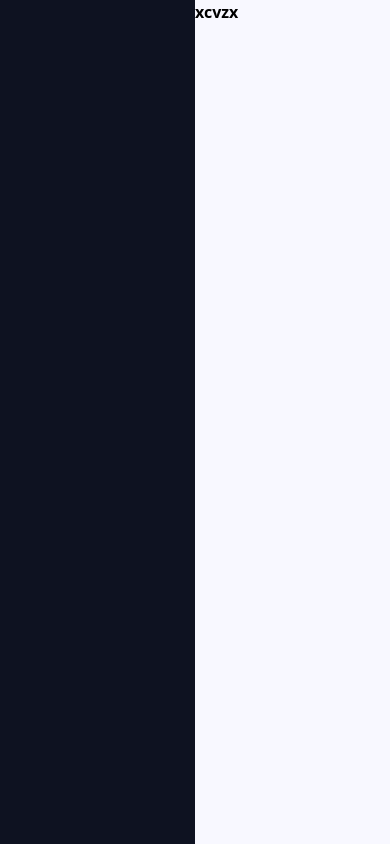
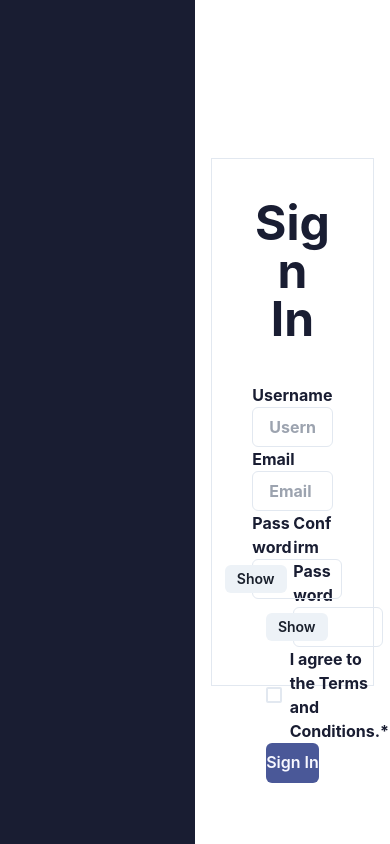
Before and after one commit to AlexandroFebrian/Sepuh_frontend, a React (Vite) app: page /signin in a window 390 px wide. Built offline with nearby package versions, Linux system fonts and the light colour scheme.

Commit message:
sign in blm selesai
jangan lupa di npm i

```diff
--- a/package.json
+++ b/package.json
@@ -10,7 +10,11 @@
     "preview": "vite preview"
   },
   "dependencies": {
+    "@chakra-ui/react": "^2.8.1",
+    "@emotion/react": "^11.11.1",
+    "@emotion/styled": "^11.11.0",
     "animate.css": "^4.1.1",
+    "framer-motion": "^10.16.4",
     "react": "^18.2.0",
     "react-dom": "^18.2.0",
     "react-router-dom": "^6.16.0",
--- a/src/SignIn/SignIn.jsx
+++ b/src/SignIn/SignIn.jsx
@@ -1,6 +1,7 @@
 import { useState } from 'react'
 import { useSpring, useSpringRef, animated } from '@react-spring/web'
 import "animate.css"
+import { Input, InputGroup, InputRightElement, Button, Checkbox } from '@chakra-ui/react'
 
 export default function SignIn(){
   const api = useSpringRef()
@@ -9,25 +10,62 @@ export default function SignIn(){
     from: { x: 0 },
   })
 
+  let move = false
+
+  const [showPass, setShowPass] = useState(false)
+  const handlePass = () => setShowPass(!showPass)
+
+  const [showConfirm, setShowConfirm] = useState(false)
+  const handleConfirm = () => setShowConfirm(!showConfirm)
+
   const handleClick = () => {
+
+    if(move == false){
+      move = true
       if(jumbo.x.get() === window.innerWidth/2){
-      //Animate kiri ngilang
+        // Tambah class Animate kiri ngilang
         document.getElementById("left").classList.add('animate__animated', 'animate__fadeOutRight')
 
-      //Animate kanan muncul
-      document.getElementById("left").classList.add('animate__animated', 'animate__fadeInLeft')
+        // Tambah class Animate kanan muncul
+        document.getElementById("right").classList.add('animate__animated', 'animate__fadeInLeft')
       }else{
-      //Animate kiri nmuncul
+        // Tambah class Animate kiri nmuncul
         document.getElementById("left").classList.add('animate__animated', 'animate__fadeInRight')
 
-      //Animate kanan ngilang
-      document.getElementById("left").classList.add('animate__animated', 'animate__fadeOutLeft')
+        // Tambah class Animate kanan ngilang
+        document.getElementById("right").classList.add('animate__animated', 'animate__fadeOutLeft')
       }
+
       api.start({
         to: {
           x: jumbo.x.get() === window.innerWidth/2 ? 0 : window.innerWidth/2,
         },
       })
+
+      move = true
+    }
+
+    if(move == true){
+      setTimeout(() => {
+        console.log(jumbo.x.get())
+        if(jumbo.x.get() === window.innerWidth/2){
+          // Hapus class Animate kiri ngilang
+          document.getElementById("left").classList.remove('animate__animated', 'animate__fadeInRight')
+
+          // Hapus class Animate kanan muncul
+          document.getElementById("right").classList.remove('animate__animated', 'animate__fadeOutLeft')
+        }else{
+          // Hapus class Animate kiri nmuncul
+          document.getElementById("left").classList.remove('animate__animated', 'animate__fadeOutRight')
+
+          // Hapus class Animate kanan ngilang
+          document.getElementById("right").classList.remove('animate__animated', 'animate__fadeInLeft')
+        }
+        move = false
+      }, 1000)
+    }
+
+
   }
 
   return (
@@ -41,18 +79,102 @@ export default function SignIn(){
             zIndex: 2,
             ...jumbo,
           }}
-          className=" bg-navyblue fixed"
+          className=" bg-navyblue-800 fixed"
         >
 
         </animated.div>
-        <div className='left w-1/2 h-screen'>
-          <div id='left'>
-            asdsa
+        <div className='left w-1/2 h-screen flex justify-center items-center text-navyblue-800'>
+          <div id='left' className=' w-5/6 h-[33rem] border p-10'>
+            <h1 className=' text-5xl text-center mb-10'>Sign Up</h1>
+
+            <p>Username</p>
+            <Input variant='outline' placeholder='Username' />
+            <p>Email</p>
+            <Input variant='outline' placeholder='Email' />
+
+            <p>Password</p>
+            <InputGroup>
+              <Input
+                pr='4.5rem'
+                type={showPass ? 'text' : 'password'}
+                placeholder='Enter password'
+              />
+              <InputRightElement width='4.5rem'>
+                <Button h='1.75rem' size='sm' onClick={handlePass}>
+                  {showPass ? 'Hide' : 'Show'}
+                </Button>
+              </InputRightElement>
+            </InputGroup>
+
+            <div className='flex w-full justify-center'>
+              <div className='w-4/6'>
+                <Button className='w-full bg-navyblue'>Sign In</Button>
+
+              </div>
+
             </div>
           </div>
-        <div className='right w-1/2 h-screen'>
-          xcvzx
         </div>
+        <div className='right w-1/2 h-screen flex justify-center items-center text-navyblue-800'>
+          <div id='right' className=' w-5/6 h-[33rem] border p-10'>
+            <h1 className=' text-5xl text-center mb-10'>Sign In</h1>
+
+            <p>Username</p>
+            <Input variant='outline' placeholder='Username' />
+            <p>Email</p>
+            <Input variant='outline' placeholder='Email' />
+
+            <div className='flex justify-between'>
+              <div className=' w-[49%]'>
+                <p>Password</p>
+                <InputGroup>
+                  <Input
+                    pr='4.5rem'
+                    type={showPass ? 'text' : 'password'}
+                    placeholder='Enter password'
+                  />
+                  <InputRightElement width='4.5rem'>
+                    <Button h='1.75rem' size='sm' onClick={handlePass}>
+                      {showPass ? 'Hide' : 'Show'}
+                    </Button>
+                  </InputRightElement>
+                </InputGroup>
+              </div>
+
+              <div className=' w-[49%]'>
+                <p>Confirm Password</p>
+                <InputGroup>
+                  <Input
+                    pr='4.5rem'
+                    type={showConfirm ? 'text' : 'password'}
+                    placeholder='Enter password'
+                  />
+                  <InputRightElement width='4.5rem'>
+                    <Button h='1.75rem' size='sm' onClick={handleConfirm}>
+                      {showConfirm ? 'Hide' : 'Show'}
+                    </Button>
+                  </InputRightElement>
+                </InputGroup>
+              </div>
+
+            </div>
+            <div className='flex w-full justify-center'>
+              <div className='w-4/6'>
+                <Checkbox >I agree to the Terms and Conditions.*</Checkbox>
+
+              </div>
+
+            </div>
+            <div className='flex w-full justify-center'>
+              <div className='w-4/6'>
+                <Button colorScheme={'navyblue'} color={'ghostwhite'} className='w-full'>Sign In</Button>
+
+              </div>
+
+            </div>
+          </div>
+        </div>
+
       </div>
 
     </>
--- a/src/main.jsx
+++ b/src/main.jsx
@@ -3,9 +3,83 @@ import ReactDOM from 'react-dom/client'
 import './index.css'
 import { RouterProvider } from 'react-router-dom'
 import Router from './router.jsx'
+import { ChakraProvider, extendTheme } from '@chakra-ui/react'
+
+const theme = extendTheme({
+  colors: {
+    ghostwhite:
+    {
+      50: "#f8f8ff",
+      100: "#dfdfe5",
+      200: "#c6c6cc",
+      300: "#adadb2",
+      400: "#949499",
+      500: "#7c7c7f",
+      600: "#636366",
+      700: "#4a4a4c",
+      800: "#313133",
+      900: "#181819",
+    },
+    lightblue:
+    {
+      50: '#eaf3fc',
+      100: '#d2d8e0',
+      200: '#b8bec6',
+      300: '#9da4ae',
+      400: '#828a96',
+      500: '#69717d',
+      600: '#515862',
+      700: '#393f47',
+      800: '#21262d',
+      900: '#030e16',
+    },
+    indigo:
+    {
+      50: '#e7e7ff',
+      100: '#b8bbfd',
+      200: '#8a8ef6',
+      300: '#5b60f0',
+      400: '#2e33eb',
+      500: '#161ad2',
+      600: '#0f14a4',
+      700: '#080e76',
+      800: '#030749',
+      900: '#00021d',
+    },
+    navyblue:
+    {
+      50: '#edeff7',
+      100: '#cbd0e3',
+      200: '#a8b0d1',
+      300: '#8691c1',
+      400: '#6371b2',
+      500: '#4a5898',
+      600: '#3a4475',
+      700: '#2a3154',
+      800: '#191d32',
+      900: '#080a12',
+    },
+    darkblue:
+    {
+      50: '#ebf1fc',
+      100: '#ccd4e5',
+      200: '#acb7d1',
+      300: '#8b9abf',
+      400: '#6a7dad',
+      500: '#506493',
+      600: '#3e4d73',
+      700: '#2c3752',
+      800: '#1a2133',
+      900: '#070b15',
+    }
+  }
+})
 
 ReactDOM.createRoot(document.getElementById('root')).render(
   <React.StrictMode>
-    <RouterProvider router={Router} />
+    <ChakraProvider theme={theme}>
+      <RouterProvider router={Router} />
+
+    </ChakraProvider>
   </React.StrictMode>,
 )
--- a/tailwind.config.js
+++ b/tailwind.config.js
@@ -7,11 +7,71 @@ export default {
   theme: {
     extend: {
       colors: {
-        ghostwhite: "#F8F8FF",
-        lightgray: "#9DA4AE",
-        indigo: "#6267F1",
-        navyblue: "#0E1221",
-        darkblue: "#1C2437"
+        ghostwhite:
+        {
+          50: "#f8f8ff",
+          100: "#dfdfe5",
+          200: "#c6c6cc",
+          300: "#adadb2",
+          400: "#949499",
+          500: "#7c7c7f",
+          600: "#636366",
+          700: "#4a4a4c",
+          800: "#313133",
+          900: "#181819",
+        },
+        lightblue:
+        {
+          50: '#eaf3fc',
+          100: '#d2d8e0',
+          200: '#b8bec6',
+          300: '#9da4ae',
+          400: '#828a96',
+          500: '#69717d',
+          600: '#515862',
+          700: '#393f47',
+          800: '#21262d',
+          900: '#030e16',
+        },
+        indigo:
+        {
+          50: '#e7e7ff',
+          100: '#b8bbfd',
+          200: '#8a8ef6',
+          300: '#5b60f0',
+          400: '#2e33eb',
+          500: '#161ad2',
+          600: '#0f14a4',
+          700: '#080e76',
+          800: '#030749',
+          900: '#00021d',
+        },
+        navyblue:
+        {
+          50: '#edeff7',
+          100: '#cbd0e3',
+          200: '#a8b0d1',
+          300: '#8691c1',
+          400: '#6371b2',
+          500: '#4a5898',
+          600: '#3a4475',
+          700: '#2a3154',
+          800: '#191d32',
+          900: '#080a12',
+        },
+        darkblue:
+        {
+          50: '#ebf1fc',
+          100: '#ccd4e5',
+          200: '#acb7d1',
+          300: '#8b9abf',
+          400: '#6a7dad',
+          500: '#506493',
+          600: '#3e4d73',
+          700: '#2c3752',
+          800: '#1a2133',
+          900: '#070b15',
+        }
       }
     },
   },
```
Also changed, not shown: 1 other file (tests, documents, lock files or other folders). Lines whose indentation alone changed are shown as unchanged.
